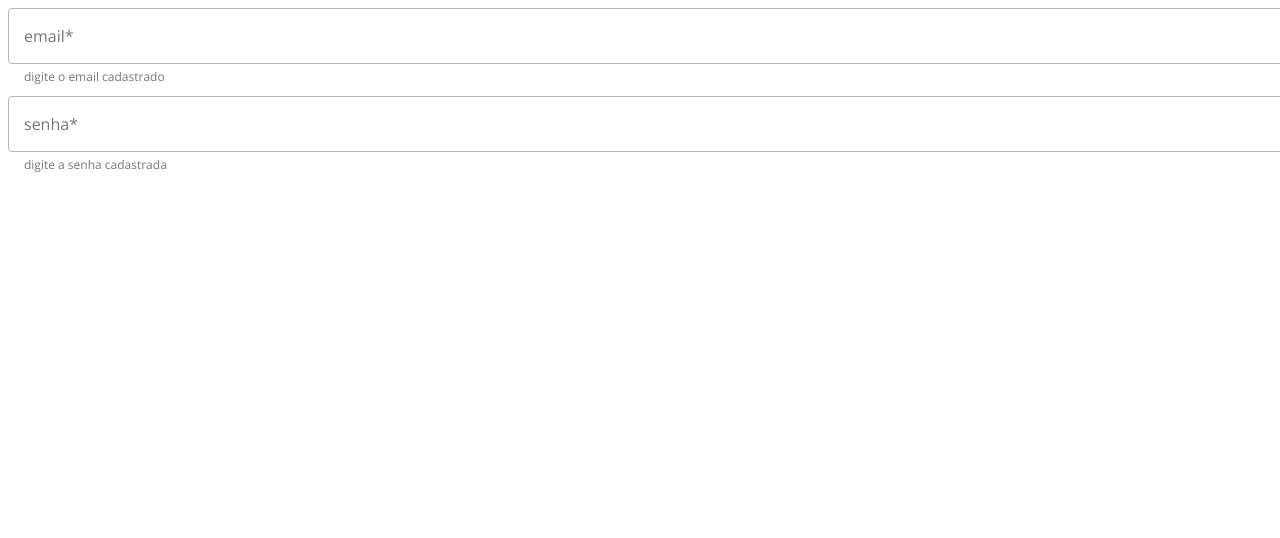
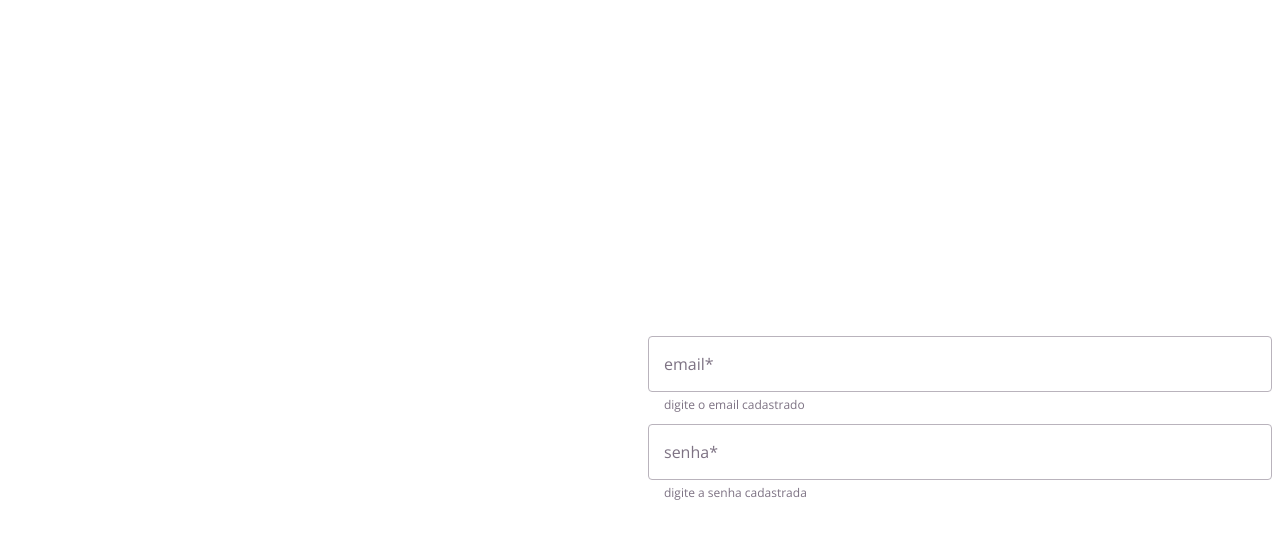
Before and after one commit to thiagoenge/how-to-login, a Next.js app: page /login in a window 1280 px wide. Shown: the top 538 px of the page. Built offline with nearby package versions, Linux system fonts and the light colour scheme.

Commit message:
change login page component strutucture

```diff
--- a/pages/login.tsx
+++ /dev/null
@@ -1,12 +0,0 @@
-import * as React from 'react'
-import Login from 'src/components/FormLogin'
-
-const LoginPage = ()=>{
-  return(
-    <div className="login">
-      <Login />
-    </div>
-  )
-}
-
-export default LoginPage
--- /dev/null
+++ b/pages/login/Login.module.css
@@ -0,0 +1,15 @@
+.loginPage {
+  padding: var(--spacing-m);
+  display: flex;
+  align-items: center;
+  justify-content: center;
+  height: 100vh;
+}
+
+.loginPageHero {
+  flex: 1;
+}
+
+.loginPageWrapper {
+  flex: 1;
+}
--- /dev/null
+++ b/pages/login/index.tsx
@@ -0,0 +1,16 @@
+import * as React from 'react'
+import Login from 'src/components/FormLogin'
+import styles from './Login.module.css'
+
+const LoginPage = ()=>{
+  return(
+    <div className={styles.loginPage}>
+      <div className={styles.loginPageHero}></div>
+      <div className={styles.loginPageWrapper}>
+        <Login />
+      </div>
+    </div>
+  )
+}
+
+export default LoginPage
```
